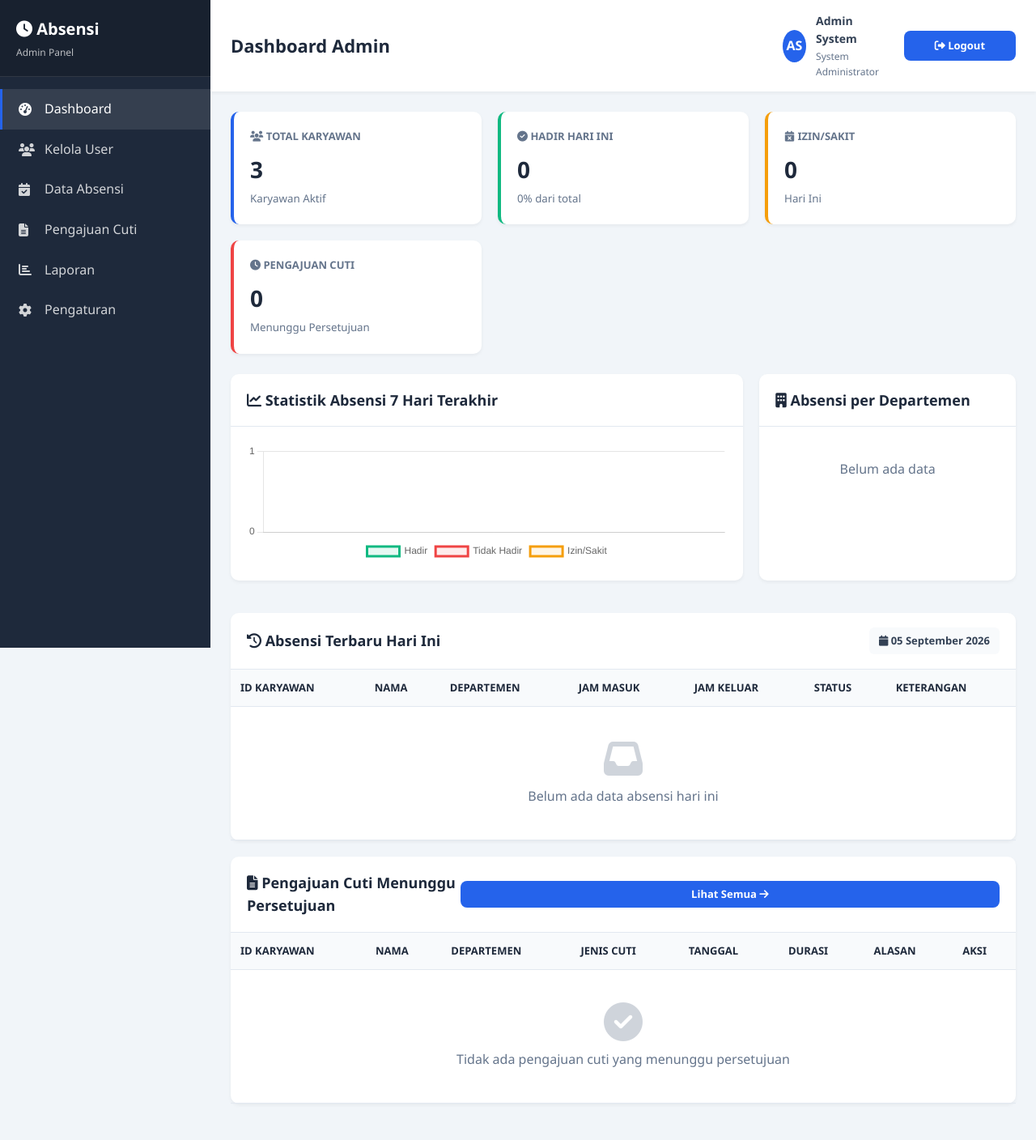
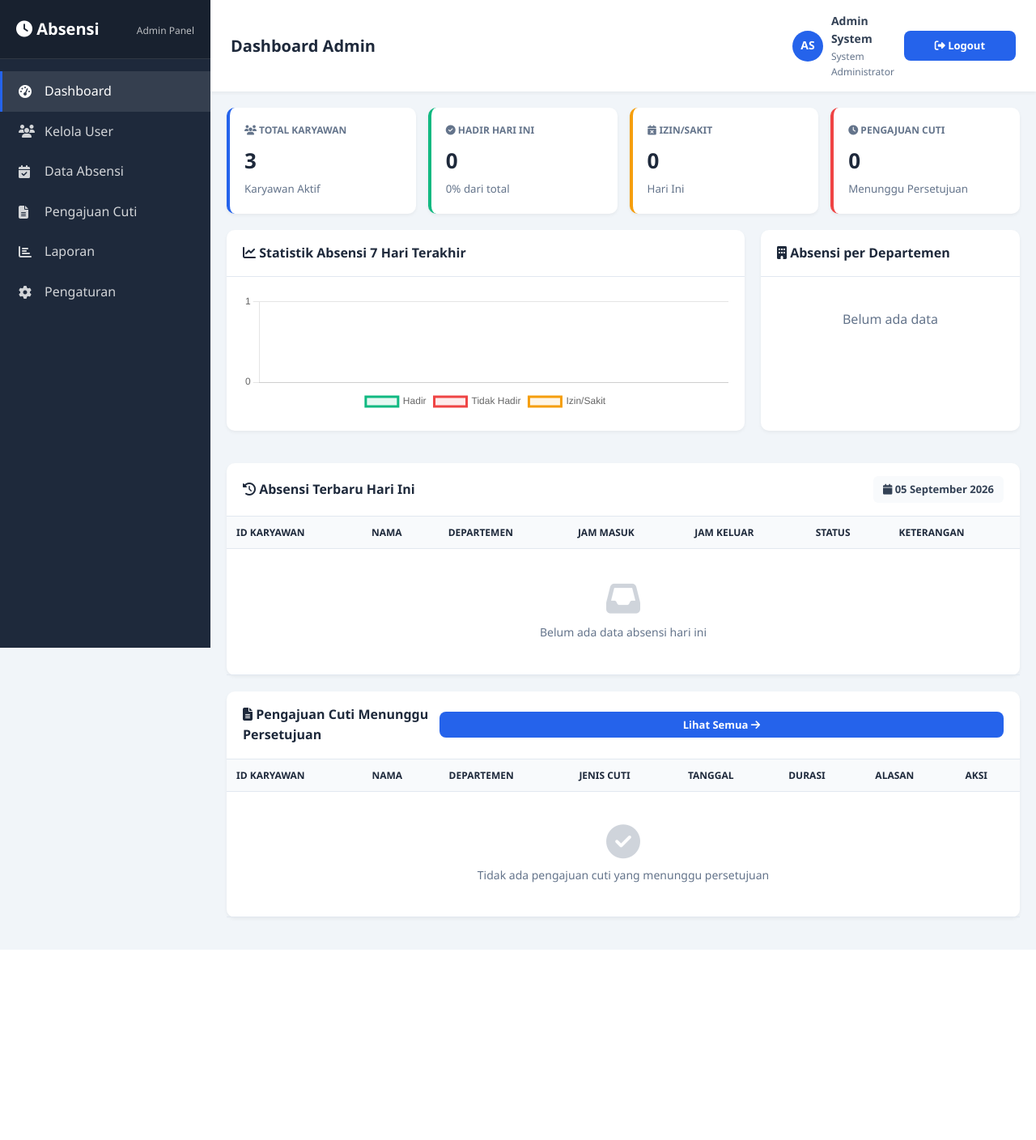
Before and after one commit to luya8281-tech/absensi, a PHP site: page /admin/dashboard.php in a window 1280 px wide. Shown: the whole page at 81% size. After the commit the page ends 1173 px from the top, so only its background shows below. Run offline with PHP 8.4, Linux system fonts and the light colour scheme; a user stored in the database is signed in; data comes from the database, SQL or seed files in the repository; data that the repository does not hold is empty.

Commit message:
Update style.css

```diff
--- a/assets/css/style.css
+++ b/assets/css/style.css
@@ -150,28 +116,32 @@ body {
     height: 100vh;
     overflow-y: auto;
     z-index: 1000;
+    transition: transform 0.3s ease;
 }
 
 .sidebar-header {
     padding: 20px;
     background: rgba(0,0,0,0.2);
     border-bottom: 1px solid rgba(255,255,255,0.1);
+    display: flex;
+    justify-content: space-between;
+    align-items: center;
 }
 
-.sidebar-header h2 {
+.sidebar-header h2 { font-size: 20px; font-weight: 600; }
+.sidebar-header p { font-size: 12px; opacity: 0.7; margin-top: 3px; }
+
+.sidebar-close {
+    display: none;
+    background: none;
+    border: none;
+    color: white;
     font-size: 20px;
-    font-weight: 600;
+    cursor: pointer;
+    padding: 4px 8px;
 }
 
-.sidebar-header p {
-    font-size: 12px;
-    opacity: 0.7;
-    margin-top: 3px;
-}
-
-.sidebar-menu {
-    padding: 15px 0;
-}
+.sidebar-menu { padding: 15px 0; }
 
 .menu-item {
     padding: 12px 20px;
@@ -190,15 +160,13 @@ body {
     border-left-color: var(--primary);
 }
 
-.menu-item i {
-    margin-right: 12px;
-    width: 20px;
-}
+.menu-item i { margin-right: 12px; width: 20px; }
 
 .main-content {
     flex: 1;
     margin-left: 260px;
     background: #f1f5f9;
+    min-width: 0;
 }
 
 .top-navbar {
@@ -213,26 +181,27 @@ body {
     z-index: 100;
 }
 
-.navbar-left h3 {
+.navbar-left { display: flex; align-items: center; gap: 12px; }
+.navbar-left h3 { font-size: 20px; color: var(--dark); }
+
+/* Hamburger button */
+.hamburger {
+    display: none;
+    background: none;
+    border: none;
     font-size: 22px;
+    cursor: pointer;
     color: var(--dark);
+    padding: 4px 8px;
 }
 
-.navbar-right {
-    display: flex;
-    align-items: center;
-    gap: 20px;
-}
+.navbar-right { display: flex; align-items: center; gap: 12px; }
 
-.user-info {
-    display: flex;
-    align-items: center;
-    gap: 12px;
-}
+.user-info { display: flex; align-items: center; gap: 10px; }
 
 .user-avatar {
-    width: 40px;
-    height: 40px;
+    width: 38px;
+    height: 38px;
     border-radius: 50%;
     background: var(--primary);
     color: white;
@@ -240,42 +209,52 @@ body {
     align-items: center;
     justify-content: center;
     font-weight: 600;
+    font-size: 14px;
+    flex-shrink: 0;
 }
 
-.content-area {
-    padding: 25px;
+.user-name { font-size: 14px; font-weight: 600; color: var(--dark); }
+.user-role { font-size: 12px; color: var(--secondary); }
+
+.content-area { padding: 20px; }
+
+/* Overlay untuk mobile */
+.sidebar-overlay {
+    display: none;
+    position: fixed;
+    top: 0; left: 0;
+    width: 100%; height: 100%;
+    background: rgba(0,0,0,0.5);
+    z-index: 999;
 }
 
-/* Stats Cards */
+/* ===================== STATS ===================== */
 .stats-grid {
     display: grid;
-    grid-template-columns: repeat(auto-fit, minmax(240px, 1fr));
-    gap: 20px;
-    margin-bottom: 25px;
+    grid-template-columns: repeat(auto-fit, minmax(150px, 1fr));
+    gap: 15px;
+    margin-bottom: 20px;
 }
 
 .stat-card {
     background: white;
-    padding: 20px;
+    padding: 18px;
     border-radius: 10px;
     box-shadow: 0 2px 4px rgba(0,0,0,0.05);
     border-left: 4px solid var(--primary);
 }
 
 .stat-card h3 {
-    font-size: 13px;
+    font-size: 12px;
     color: var(--secondary);
     text-transform: uppercase;
     font-weight: 600;
     margin-bottom: 8px;
 }
 
-.stat-card .value {
-    font-size: 28px;
-    font-weight: 700;
-    color: var(--dark);
-}
+.stat-card .value { font-size: 26px; font-weight: 700; color: var(--dark); }
 
+/* ===================== CARD ===================== */
 .card {
     background: white;
     border-radius: 10px;
@@ -284,47 +263,193 @@ body {
 }
 
 .card-header {
-    padding: 18px 20px;
+    padding: 16px 20px;
     border-bottom: 1px solid var(--border);
 }
 
-.card-header h4 {
-    font-size: 18px;
-    color: var(--dark);
-}
+.card-header h4 { font-size: 16px; color: var(--dark); }
+.card-body { padding: 20px; }
 
-.card-body {
-    padding: 20px;
-}
-
-table {
-    width: 100%;
-    border-collapse: collapse;
-}
+/* ===================== TABLE ===================== */
+table { width: 100%; border-collapse: collapse; }
 
 table th,
 table td {
-    padding: 12px;
+    padding: 10px 12px;
     text-align: left;
     border-bottom: 1px solid var(--border);
+    font-size: 14px;
 }
 
 table th {
     background: var(--light);
     font-weight: 600;
     color: var(--dark);
-    font-size: 13px;
+    font-size: 12px;
     text-transform: uppercase;
 }
 
+/* ===================== BADGE ===================== */
 .badge {
     padding: 4px 10px;
     border-radius: 20px;
     font-size: 12px;
     font-weight: 600;
+    white-space: nowrap;
 }
 
 .badge-success { background: #d1fae5; color: var(--success); }
-.badge-danger { background: #fee2e2; color: var(--danger); }
+.badge-danger  { background: #fee2e2; color: var(--danger); }
 .badge-warning { background: #fef3c7; color: #d97706; }
-.badge-info { background: #dbeafe; color: var(--primary); }
+.badge-info    { background: #dbeafe; color: var(--primary); }
+
+/* ===================== ABSENSI PAGE ===================== */
+.absen-hero {
+    background: linear-gradient(135deg, var(--primary), var(--primary-dark));
+    color: white;
+    border-radius: 12px;
+    padding: 25px 20px;
+    margin-bottom: 20px;
+    display: flex;
+    justify-content: space-between;
+    align-items: center;
+    gap: 15px;
+}
+
+.absen-hero h2 { font-size: 20px; margin-bottom: 4px; }
+.absen-hero p { opacity: 0.85; font-size: 14px; }
+
+.absen-status-box {
+    background: rgba(255,255,255,0.15);
+    border-radius: 10px;
+    padding: 15px 18px;
+    text-align: center;
+    min-width: 130px;
+}
+
+.absen-btn-wrap {
+    display: flex;
+    justify-content: center;
+    margin-bottom: 25px;
+}
+
+.btn-absen {
+    width: 100%;
+    max-width: 340px;
+    padding: 18px;
+    border: none;
+    border-radius: 12px;
+    font-size: 18px;
+    font-weight: 700;
+    cursor: pointer;
+    letter-spacing: 1px;
+    transition: all 0.3s;
+    display: flex;
+    align-items: center;
+    justify-content: center;
+    gap: 10px;
+}
+
+.btn-checkin {
+    background: var(--success);
+    color: white;
+    box-shadow: 0 6px 20px rgba(16,185,129,0.4);
+}
+
+.btn-checkin:hover {
+    background: #059669;
+    transform: translateY(-2px);
+    box-shadow: 0 8px 25px rgba(16,185,129,0.5);
+}
+
+.btn-checkout {
+    background: var(--danger);
+    color: white;
+    box-shadow: 0 6px 20px rgba(239,68,68,0.4);
+}
+
+.btn-checkout:hover {
+    background: #dc2626;
+    transform: translateY(-2px);
+    box-shadow: 0 8px 25px rgba(239,68,68,0.5);
+}
+
+.btn-done {
+    background: #e2e8f0;
+    color: var(--secondary);
+    cursor: default;
+}
+
+/* ===================== GREETING (dashboard) ===================== */
+.greeting-card {
+    background: linear-gradient(135deg, var(--primary), var(--primary-dark));
+    color: white;
+    border-radius: 12px;
+    padding: 22px 20px;
+    margin-bottom: 20px;
+    display: flex;
+    justify-content: space-between;
+    align-items: center;
+    gap: 15px;
+    flex-wrap: wrap;
+}
+
+.greeting-status {
+    background: rgba(255,255,255,0.15);
+    border-radius: 10px;
+    padding: 14px 18px;
+    text-align: center;
+    min-width: 130px;
+}
+
+/* ===================== MOBILE RESPONSIVE ===================== */
+@media (max-width: 768px) {
+    .sidebar {
+        transform: translateX(-100%);
+        width: 260px;
+    }
+
+    .sidebar.open { transform: translateX(0); }
+
+    .sidebar-close { display: block; }
+
+    .sidebar-overlay.active { display: block; }
+
+    .hamburger { display: block; }
+
+    .main-content { margin-left: 0; }
+
+    .content-area { padding: 15px; }
+
+    .top-navbar { padding: 12px 15px; }
+
+    .user-name, .user-role { display: none; }
+
+    .stats-grid {
+        grid-template-columns: repeat(2, 1fr);
+        gap: 10px;
+    }
+
+    .stat-card { padding: 14px; }
+    .stat-card .value { font-size: 22px; }
+
+    .greeting-card { flex-direction: column; align-items: flex-start; }
+    .absen-hero { flex-direction: column; align-items: flex-start; }
+    .absen-status-box { width: 100%; }
+
+    /* Sembunyikan kolom kurang penting di tabel kecil */
+    table th:nth-child(3),
+    table td:nth-child(3) { display: none; }
+
+    .btn-absen { font-size: 16px; padding: 16px; }
+
+    /* Grid 2 kolom di dashboard */
+    div[style*="grid-template-columns:2fr 1fr"] {
+        display: block !important;
+    }
+}
+
+@media (max-width: 400px) {
+    .stats-grid { grid-template-columns: 1fr 1fr; }
+    .stat-card h3 { font-size: 11px; }
+}
```
Also changed, not shown: other parts of assets/css/style.css (+12 -46 lines).
